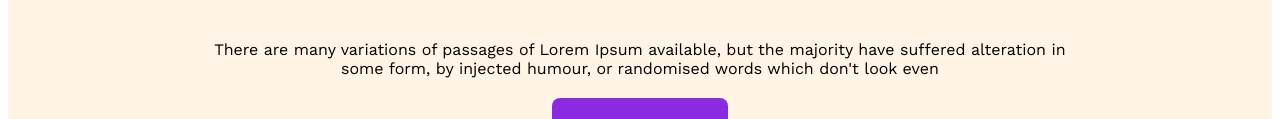
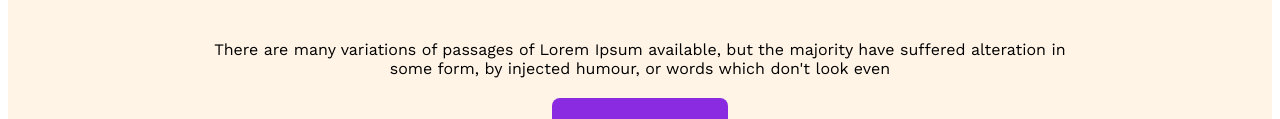
Before and after one commit to Riyan-khalashi/g3-architects-project, a plain HTML site: page riyan.html in a window 1280 px wide. Shown: the part 359-478 px from the top of the page. Drawn offline with nearby package versions, Linux system fonts and the light colour scheme.

Commit message:
allah bachao amake

```diff
--- a/riyan.html
+++ b/riyan.html
@@ -27,7 +27,7 @@
                 </h1>
                 <p class="banner-description">There are many variations of passages of Lorem Ipsum available, but the
                     majority have
-                    suffered alteration in some form, by injected humour, or randomised words which don't look even</p>
+                    suffered alteration in some form, by injected humour, or  words which don't look even</p>
                 <button class="btn-primary">Explore More</button>
             </div>
 
--- a/style/flex.css
+++ b/style/flex.css
@@ -21,14 +21,14 @@
   border-radius: 8px;
   border: none;
 }
-/* heaser related style   */
+/* header related style   */
 
 
 
 
 
 
-/* nacbar related style  */
+/* navbar related style  */
 .navbar{
   justify-content: space-between;
 }
```
